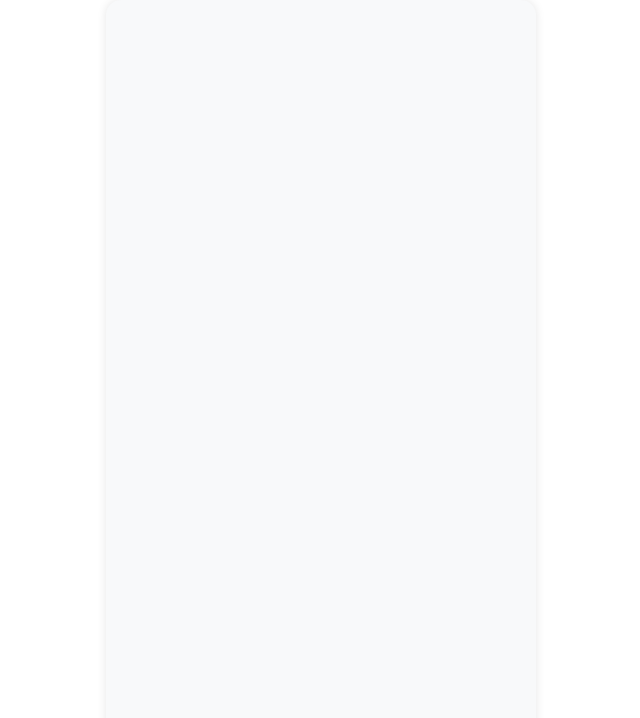
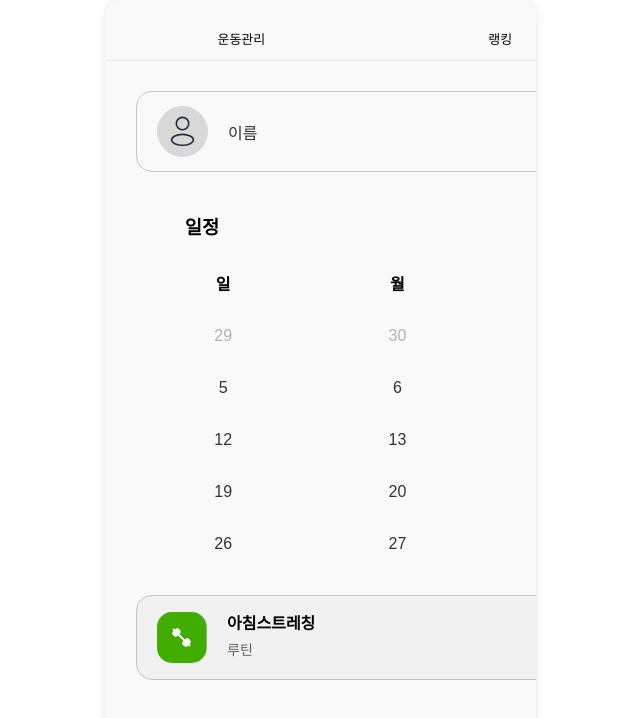
Before and after one commit to Team-BodyBuddy/body-buddy-front, a React (Create React App) app: page /trainer/member in a window 1280 px wide. Before the commit this address had no page. Shown: the top 718 px of the page, without its empty margins (319-959 px from the left). Built offline with nearby package versions, Linux system fonts and the light colour scheme.

Commit message:
feat: TrainerMemberPage 구현

```diff
--- a/src/App.tsx
+++ b/src/App.tsx
@@ -19,6 +19,7 @@ import ExercisePage from "./pages/ExercisePage/ExercisePage";
 import BodyBuddyPage from "./pages/BodyBuddyPage/BodyBuddyPage";
 import PortfolioPage from "./pages/PortfolioPage/PortfolioPage";
 import TrainerMainPage from "./pages/TrainerMainPage/TrainerMainPage";
+import TrainerMemberPage from "./pages/TrainerMemberPage/TrainerMemberPage";
 
 const App: React.FC = () => {
     return (
@@ -45,6 +46,7 @@ const App: React.FC = () => {
                         <Route path="/bodybuddy" element={<BodyBuddyPage />} />
                         <Route path="/portfolio" element={<PortfolioPage />} />
                         <Route path="/trainer" element={<TrainerMainPage/>}/>
+                        <Route path="/trainer/member" element={<TrainerMemberPage/>}/>
                     </Routes>
                 </Router>
             </ThemeProvider>
--- /dev/null
+++ b/src/pages/TrainerMemberPage/Styles.ts
@@ -0,0 +1,30 @@
+import styled from "styled-components";
+
+export const Container = styled.div`
+    display: flex;
+    flex-direction: column;
+    align-items: center;
+    height: 100vh;
+    width: 100vw;
+    margin: 0;
+    padding: 0;
+    box-sizing: border-box;
+    background-color: #f9f9f9;
+    overflow-y: auto;
+
+    @media (max-width: 430px) {
+        height: auto;
+        background-color: #ffffff;
+    }
+`;
+
+export const ContentWrapper = styled.div`
+    width: 100%;
+    height: auto;
+    padding: 30px;
+    display: flex;
+    justify-content: center;
+    flex-direction: column;
+    box-sizing: border-box;
+    gap: 40px;
+`;
--- /dev/null
+++ b/src/pages/TrainerMemberPage/TrainerMemberPage.tsx
@@ -0,0 +1,43 @@
+import { useState } from "react";
+import MemberInfo from "../../components/MemberInfo/MemberInfo";
+import TodoElement from "../../components/Todo/TodoElement";
+import TopNavigation from "../../components/TopNavigation/TopNavigation";
+import { todoData } from "../../mocks/todo-mock";
+import * as S from "./Styles";
+import GraphModal from "../../components/Modal/GraphModal/GraphModal";
+import TrendGraph from "../../components/TrendGraph/TrendGraph";
+import Calendar from "../../components/Calendar/Calendar";
+
+const TrainerMemberPage: React.FC = () => {
+    const handleTabClick = (tab: string) => {
+        console.log(`${tab} 탭 클릭됨`);
+    };
+
+    const [isModalOpen, setIsModalOpen] = useState(false);
+
+    const handleMemberInfoClick = () => {
+        setIsModalOpen(true);
+    };
+
+    const handleModalClose = () => {
+        setIsModalOpen(false);
+    };
+
+    return (
+        <S.Container>
+            <TopNavigation activeTab="홈" onTabClick={handleTabClick} />
+            <S.ContentWrapper>
+                <MemberInfo onClick={handleMemberInfoClick} />
+                <Calendar />
+                <TodoElement data={todoData} />
+            </S.ContentWrapper>
+
+            {isModalOpen && (
+                <GraphModal onClose={handleModalClose}>
+                    <TrendGraph />
+                </GraphModal>
+            )}
+        </S.Container>
+    );
+};
+export default TrainerMemberPage;
```
